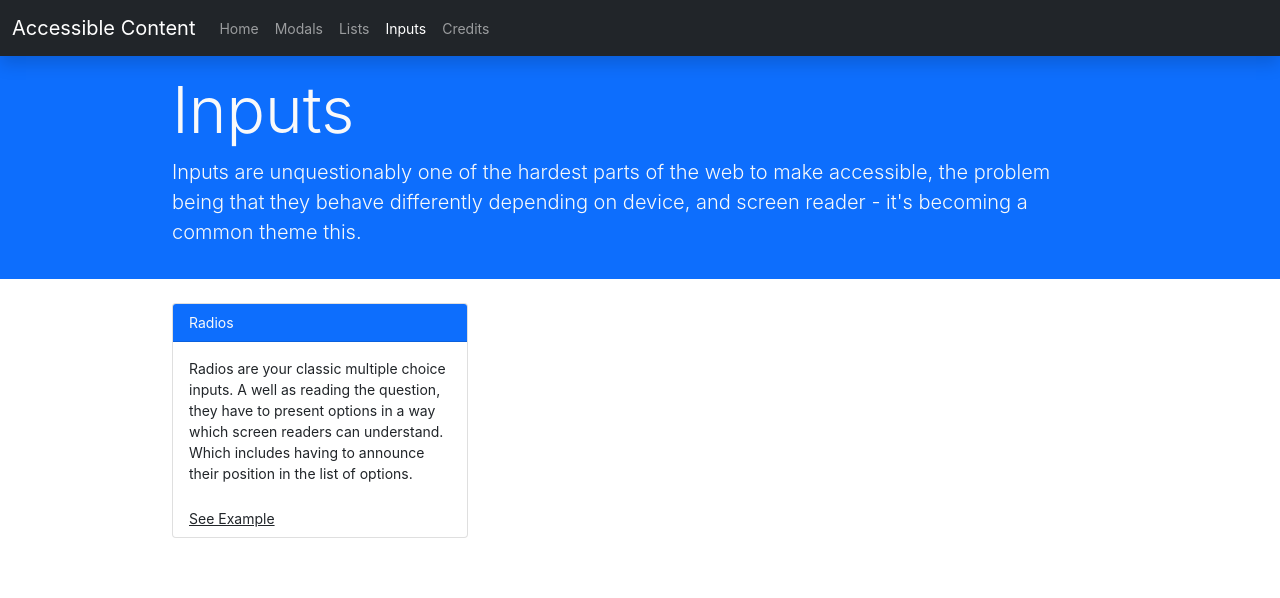
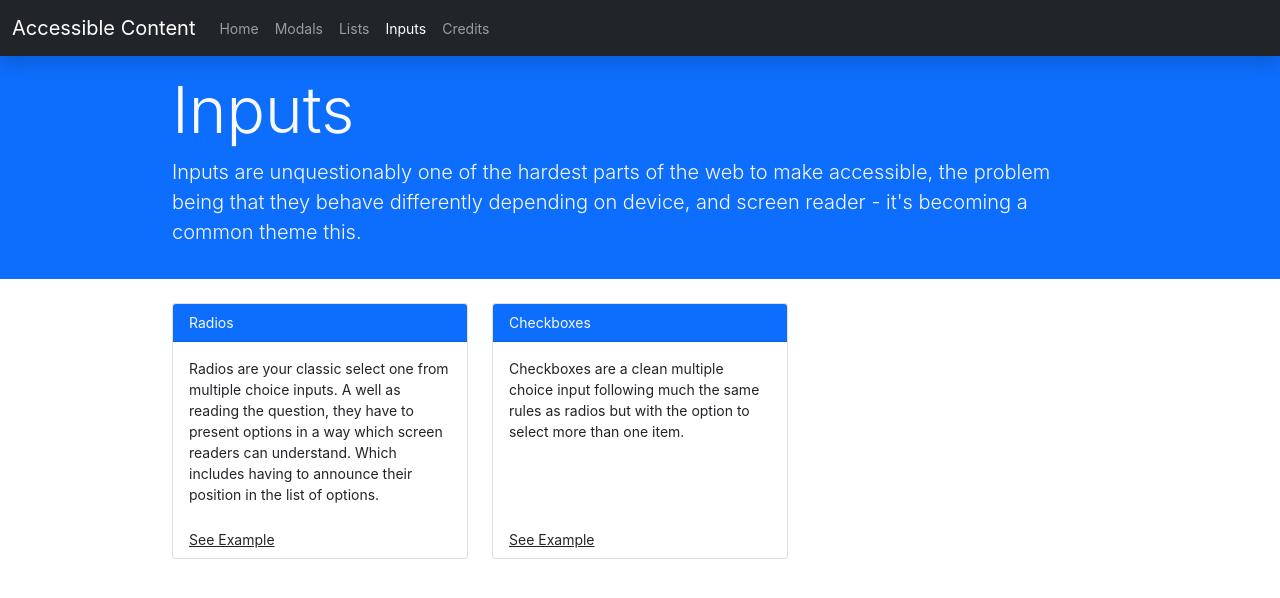
Before and after one commit to geometricpanda/Digital-and-Accessible, an Angular app: page /inputs in a window 1280 px wide. Shown: the top 598 px of the page. Built offline with nearby package versions, Linux system fonts and the light colour scheme.

Commit message:
feat(checkboxes): adding checkboxes example

```diff
--- /dev/null
+++ b/src/app/pages/inputs/inputs-checkbox/inputs-checkbox.component.html
@@ -0,0 +1,60 @@
+<div class="bg-primary text-light p-3 mb-4">
+  <div class="container">
+
+    <h1 class="display-3" appFocusOnLoad>
+      Checkboxes
+    </h1>
+
+    <p class="lead">
+      Much like radios, checkboxes can be more complicated than they first appear
+    </p>
+
+    <p>
+      So what are the rules for checkboxes:
+    </p>
+
+    <ol>
+      <li>They must be announced as a group.</li>
+      <li>The group must be described by "question".</li>
+      <li>Each checkbox must describe a unique answer (values can be duplicated)</li>
+      <li>Each checkbox must announce it's position in the list (e.g 1 of 4)</li>
+      <li>Each checkbox must announce it's selected status</li>
+    </ol>
+
+    <p>
+      <em>
+        It seems that if checkboxes are off the bottom of the screen that Voiceover on iOS cant access them,
+        as such a button is required off screen.
+      </em>
+    </p>
+
+  </div>
+</div>
+
+<div class="container">
+  <form>
+    <fieldset class="mb-3">
+      <legend>Please Select Some Items</legend>
+
+      <div class="form-check">
+        <input class="form-check-input" name="checkbox-one" id="input-one" type="checkbox"/>
+        <label class="form-check-label" for="input-one">Item One</label>
+      </div>
+      <div class="form-check">
+        <input class="form-check-input" name="checkbox-two" id="input-two" type="checkbox"/>
+        <label class="form-check-label" for="input-two">Item Two</label>
+      </div>
+      <div class="form-check">
+        <input class="form-check-input" name="checkbox-three" id="input-three" type="checkbox"/>
+        <label class="form-check-label" for="input-three">Item Three</label>
+      </div>
+      <div class="form-check">
+        <input class="form-check-input" name="checkbox-four" id="input-four" type="checkbox"/>
+        <label class="form-check-label" for="input-four">Item Four</label>
+      </div>
+    </fieldset>
+
+    <button class="btn btn-primary" type="button">Button</button>
+
+  </form>
+</div>
--- /dev/null
+++ b/src/app/pages/inputs/inputs-checkbox/inputs-checkbox.component.ts
@@ -0,0 +1,15 @@
+import { Component, OnInit } from '@angular/core';
+
+@Component({
+  selector: 'app-inputs-checkbox',
+  templateUrl: './inputs-checkbox.component.html',
+  styleUrls: ['./inputs-checkbox.component.scss']
+})
+export class InputsCheckboxComponent implements OnInit {
+
+  constructor() { }
+
+  ngOnInit(): void {
+  }
+
+}
--- a/src/app/pages/inputs/inputs-home/inputs-home.component.html
+++ b/src/app/pages/inputs/inputs-home/inputs-home.component.html
@@ -22,9 +22,24 @@
         <div class="card-header bg-primary text-light">Radios</div>
         <div class="card-body">
           <p class="mb-0">
-            Radios are your classic multiple choice inputs. A well as reading the question, they have to present
-            options in a way which screen readers can understand. Which includes having to announce their position
-            in the list of options.
+            Radios are your classic select one from multiple choice inputs. A well as reading the question, they have to
+            present options in a way which screen readers can understand. Which includes having to announce their
+            position in the list of options.
+          </p>
+        </div>
+        <div class="card-footer border-top-0 bg-transparent text-decoration-underline">
+          See Example
+        </div>
+      </a>
+    </div>
+
+    <div class="col-12 col-md-4 mb-3">
+      <a routerLink="checkboxes" class="card h-100 text-decoration-none text-dark">
+        <div class="card-header bg-primary text-light">Checkboxes</div>
+        <div class="card-body">
+          <p class="mb-0">
+            Checkboxes are a clean multiple choice input following much the same rules as radios but with the option
+            to select more than one item.
           </p>
         </div>
         <div class="card-footer border-top-0 bg-transparent text-decoration-underline">
--- a/src/app/pages/inputs/inputs-routing.module.ts
+++ b/src/app/pages/inputs/inputs-routing.module.ts
@@ -2,6 +2,7 @@ import {NgModule} from '@angular/core';
 import {Routes, RouterModule, Route} from '@angular/router';
 import {InputsHomeComponent} from './inputs-home/inputs-home.component';
 import {InputsRadioComponent} from './inputs-radio/inputs-radio.component';
+import {InputsCheckboxComponent} from './inputs-checkbox/inputs-checkbox.component';
 
 const home: Route = {
   path: '',
@@ -14,9 +15,15 @@ const radios: Route = {
   component: InputsRadioComponent,
 }
 
+const checkboxes: Route = {
+  path: 'checkboxes',
+  component: InputsCheckboxComponent,
+}
+
 const routes: Routes = [
   home,
   radios,
+  checkboxes,
 ];
 
 @NgModule({
--- a/src/app/pages/inputs/inputs.module.ts
+++ b/src/app/pages/inputs/inputs.module.ts
@@ -6,10 +6,11 @@ import { InputsHomeComponent } from './inputs-home/inputs-home.component';
 import {FocusOnLoadModule} from '../../common/focus-on-load/focus-on-load.module';
 import { InputsRadioComponent } from './inputs-radio/inputs-radio.component';
 import {FormsModule} from '@angular/forms';
+import { InputsCheckboxComponent } from './inputs-checkbox/inputs-checkbox.component';
 
 
 @NgModule({
-  declarations: [InputsHomeComponent, InputsRadioComponent],
+  declarations: [InputsHomeComponent, InputsRadioComponent, InputsCheckboxComponent],
   imports: [
     CommonModule,
     InputsRoutingModule,
```
Also changed, not shown: routes.txt, src/app/pages/inputs/inputs-checkbox/inputs-checkbox.component.scss (added), 1 other file (tests, documents, lock files or other folders).
